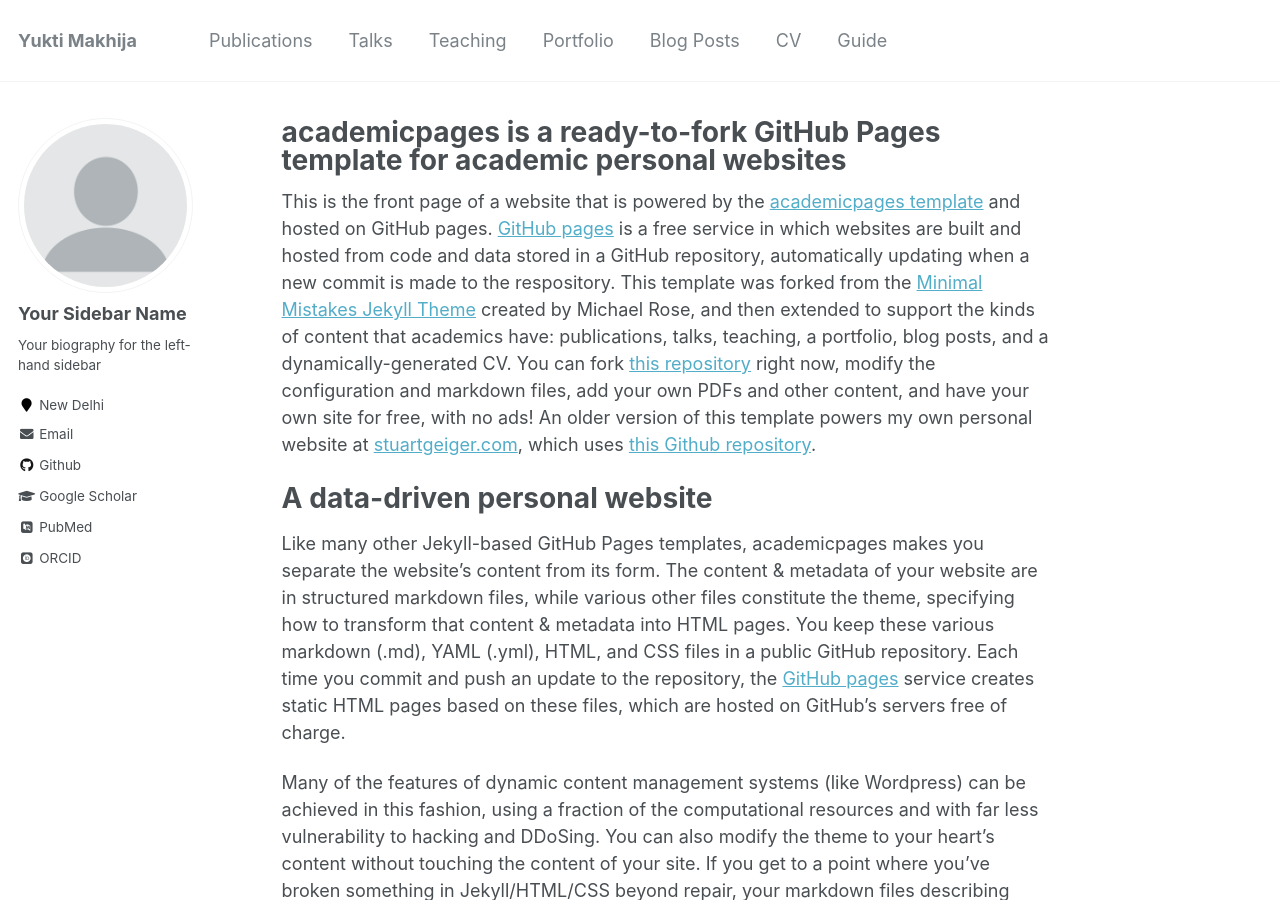
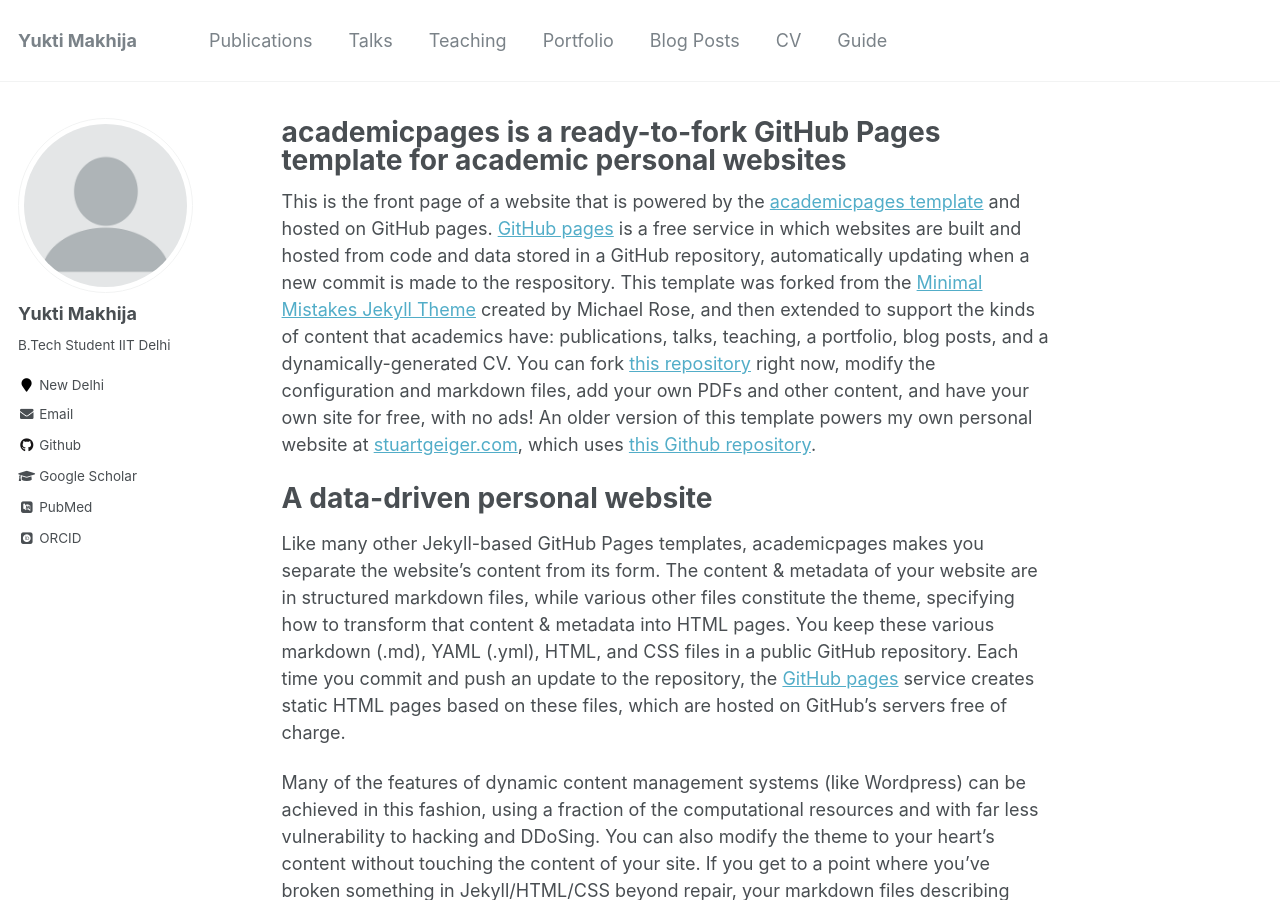
Before and after one commit to yuktimakhija/yuktimakhija.github.io, a Jekyll site: the page built from _pages/about.md, in a window 1280 px wide and 900 px high. Built offline with Jekyll 4.4.1, drawn with Linux system fonts in a browser that asks for light colours; some web fonts are replaced.

Commit message:
Update _config.yml

```diff
--- a/_config.yml
+++ b/_config.yml
@@ -80,9 +80,9 @@ analytics:
 
 # Site Author
 author:
-  name             : "Your Sidebar Name"
+  name             : "Yukti Makhija"
   avatar           : "profile.png"
-  bio              : "Your biography for the left-hand sidebar"
+  bio              : "B.Tech Student\nIIT Delhi "
   location         : "New Delhi"
   employer         :
   pubmed           : "https://www.ncbi.nlm.nih.gov/pubmed/?term=john+snow"
@@ -96,7 +96,7 @@ author:
   flickr           :
   facebook         :
   foursquare       :
-  github           : "academicpages"
+  github           : "https://github.com/yuktimakhija"
   google_plus      :
   keybase          :
   instagram        :
```
